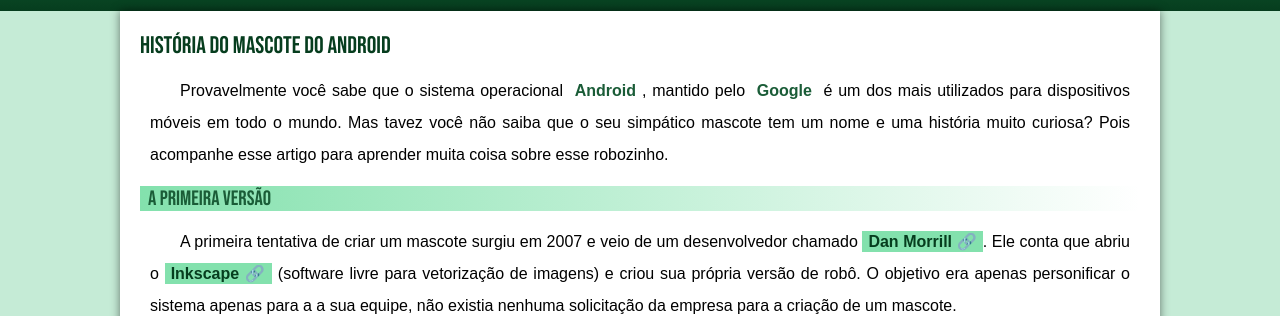
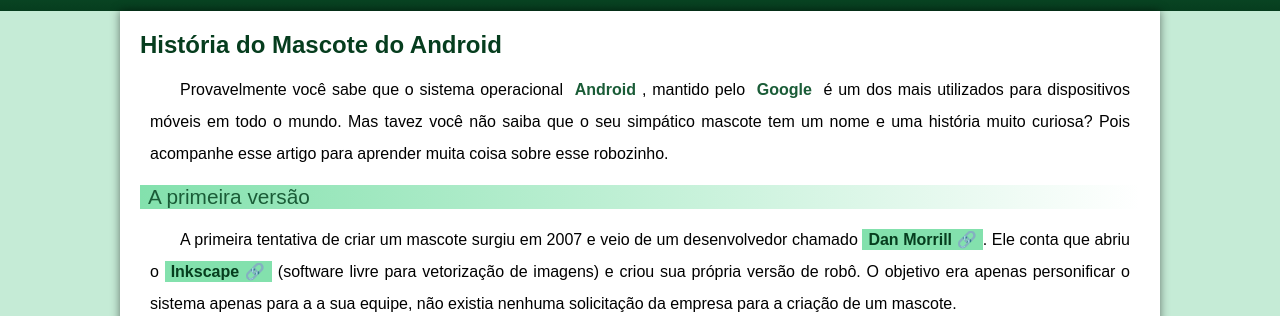
Before and after one commit to IkaroHM/projeto-android, a plain HTML site: page index.html in a window 1280 px wide. Shown: the part 179-495 px from the top of the page. Drawn offline with Linux system fonts and the light colour scheme.

Commit message:
AAAAAAAAAAA

```diff
--- a/estilo/style.css
+++ b/estilo/style.css
@@ -140,15 +140,15 @@ main {
 
 
 main h1 {
-    font-family: var(--fonte-destaque);
+    font-family: sans-serif;
     color: var(--cor5);
-    font-weight: normal;
+    font-weight: bold;
     font-size: 1.8;
 }
 
 main h2{
-    font-family: var(--fonte-destaque);
-    font-weight: normal;
+    font-family: sans-serif;
+    font-weight: bold;
     color: var(--cor4);
     font-size: 1.3em;
     background-image: linear-gradient(to right, var(--cor1), transparent);
```
